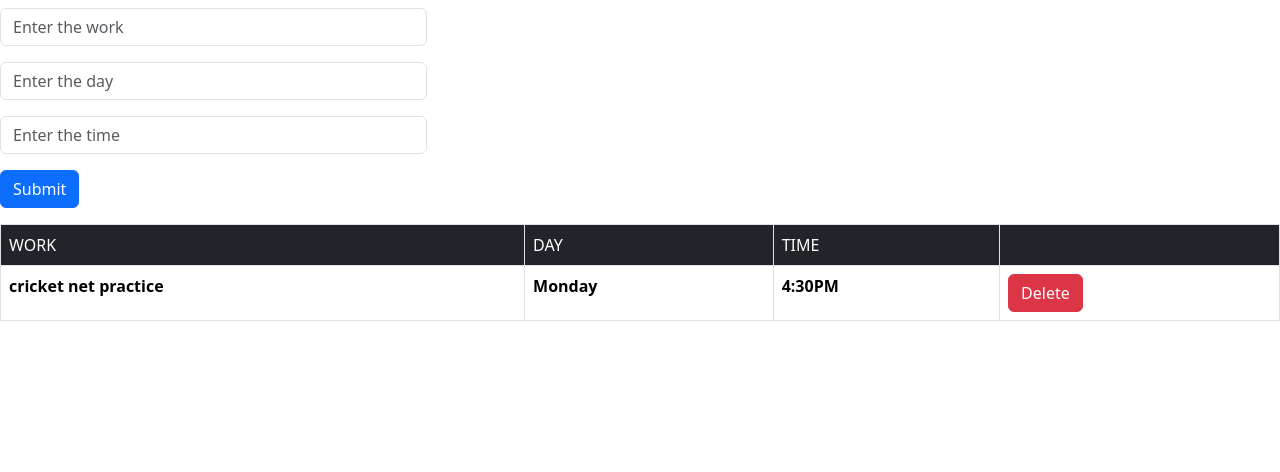
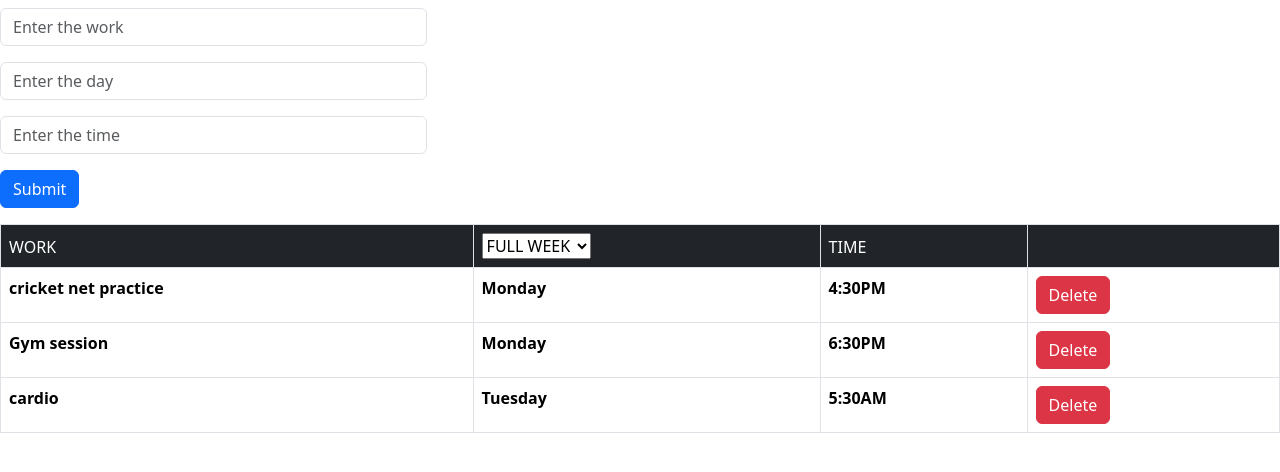
Before and after one commit to rahulpattusamy/Todo, a React (Vite) app in the folder Todo/: page / in a window 1280 px wide. Shown: the top 472 px of the page. Built offline with nearby package versions, Linux system fonts and the light colour scheme.

Commit message:
filtred todo by day

```diff
--- a/Todo/src/App.tsx
+++ b/Todo/src/App.tsx
@@ -5,15 +5,28 @@ import TodoTable from "./components/TodoTable";
 const App = () => {
   const [todos, settodos] = useState([
     { id: 1, work: "cricket net practice", day: "Monday", time: "4:30PM" },
+    { id: 2, work: "Gym session", day: "Monday", time: "6:30PM" },
+    { id: 3, work: "cardio", day: "Tuesday", time: "5:30AM" }
   ]);
+  const [selectedday, setSelectedday] = useState("");
+
   if (todos.length === 0) return null;
+
+  const visibleday = selectedday
+    ? todos.filter((todo) => todo.day == selectedday)
+    : todos;
   return (
     <div>
       <div className="pl-5">
-        <TodoForm />
+        <TodoForm
+          onSubmit={(data) =>
+            settodos([...todos, { ...data, id: todos.length + 1 }])
+          }
+        />
         <TodoTable
           onDelete={(id) => settodos(todos.filter((e) => e.id !== id))}
-          todos={todos}
+          todos={visibleday}
+          onSelectday={(day) => setSelectedday(day)}
         />
       </div>
     </div>
--- a/Todo/src/components/TodoForm.tsx
+++ b/Todo/src/components/TodoForm.tsx
@@ -1,5 +1,5 @@
 
-import {intersection, z} from "zod"
+import {z} from "zod"
 import { zodResolver } from '@hookform/resolvers/zod';
 import { useForm } from 'react-hook-form';
 
@@ -16,10 +16,10 @@ interface Props{
   onSubmit:(data:TodoData)=>void
 }
 
-const TodoForm = () => {
+const TodoForm = ({onSubmit}:Props) => {
  const {register, handleSubmit} = useForm({resolver:zodResolver(schema)})
   return (
-    <form>
+    <form onSubmit={handleSubmit(data=>onSubmit(data))}>
       <div className="form-group mt-2  col-md-4 ">
         <input
         {...register('work')}
--- a/Todo/src/components/TodoTable.tsx
+++ b/Todo/src/components/TodoTable.tsx
@@ -1,3 +1,5 @@
+import { Days } from "./day";
+
 interface TodoList {
   id: number;
   work: string;
@@ -8,15 +10,23 @@ interface TodoList {
 interface Props {
   todos: TodoList[];
   onDelete: (id: number) => void;
+  onSelectday: (day: string) => void;
 }
 
-const TodoTable = ({ todos, onDelete }: Props) => {
+const TodoTable = ({ todos, onDelete, onSelectday }: Props) => {
   return (
     <table className="table table-bordered mt-3">
       <thead className="">
         <tr>
           <td className="bg-dark text-white">WORK</td>
-          <td className="bg-dark text-white">DAY</td>
+          <td className="bg-dark text-white">
+            <select name="" id="" onChange={(event)=>onSelectday(event.target.value)}>
+              <option value="">FULL WEEK</option>
+              {Days.map((day) => (
+                <option  key={day} value={day}>{day}</option>
+              ))}
+            </select>
+          </td>
           <td className="bg-dark text-white">TIME</td>
           <td className="bg-dark text-white"></td>
         </tr>
@@ -29,7 +39,10 @@ const TodoTable = ({ todos, onDelete }: Props) => {
             <th>{todo.day}</th>
             <th>{todo.time}</th>
             <th>
-              <button className="btn btn-danger" onClick={()=>onDelete(todo.id)}>
+              <button
+                className="btn btn-danger"
+                onClick={() => onDelete(todo.id)}
+              >
                 Delete
               </button>
             </th>
--- /dev/null
+++ b/Todo/src/components/day.ts
@@ -0,0 +1 @@
+export const Days = ['Sunday', 'Monday','Tuesday','Wednesday', 'Thursday', 'Friday', "Saturday"]
```
